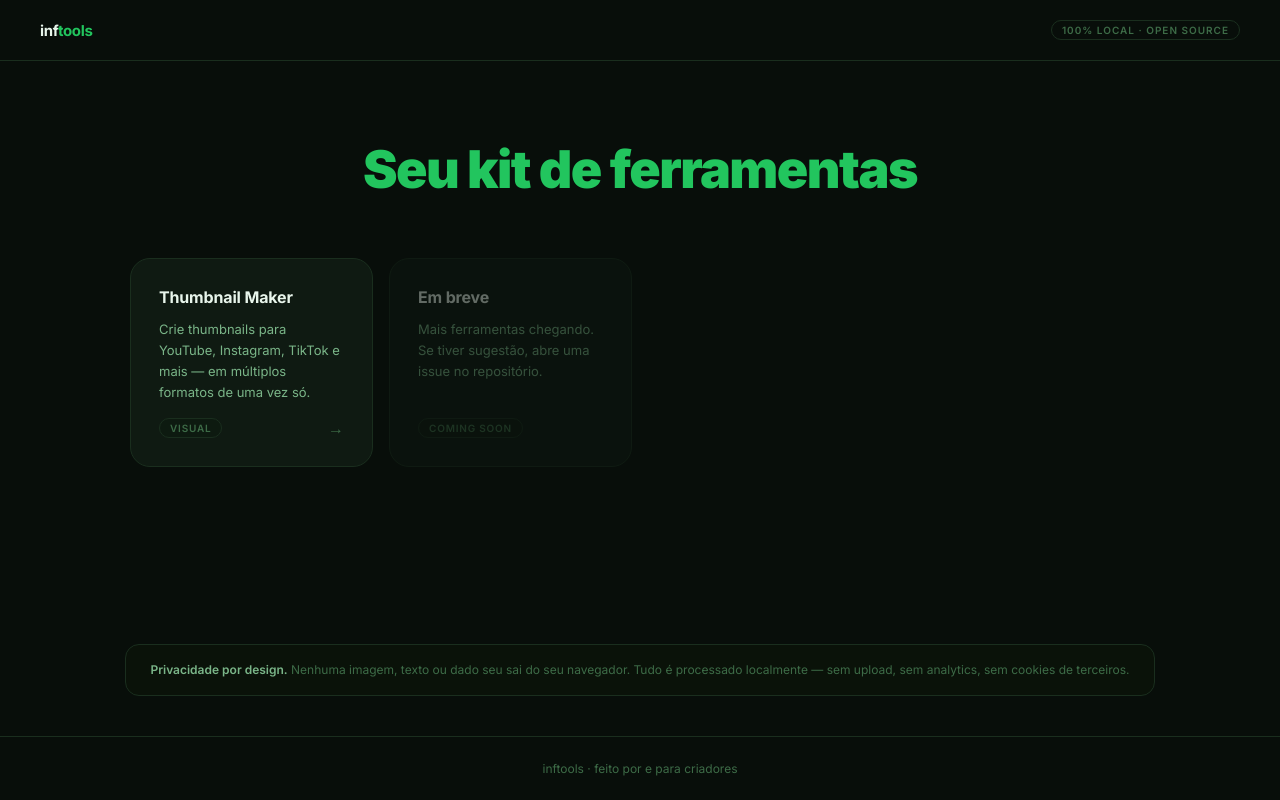
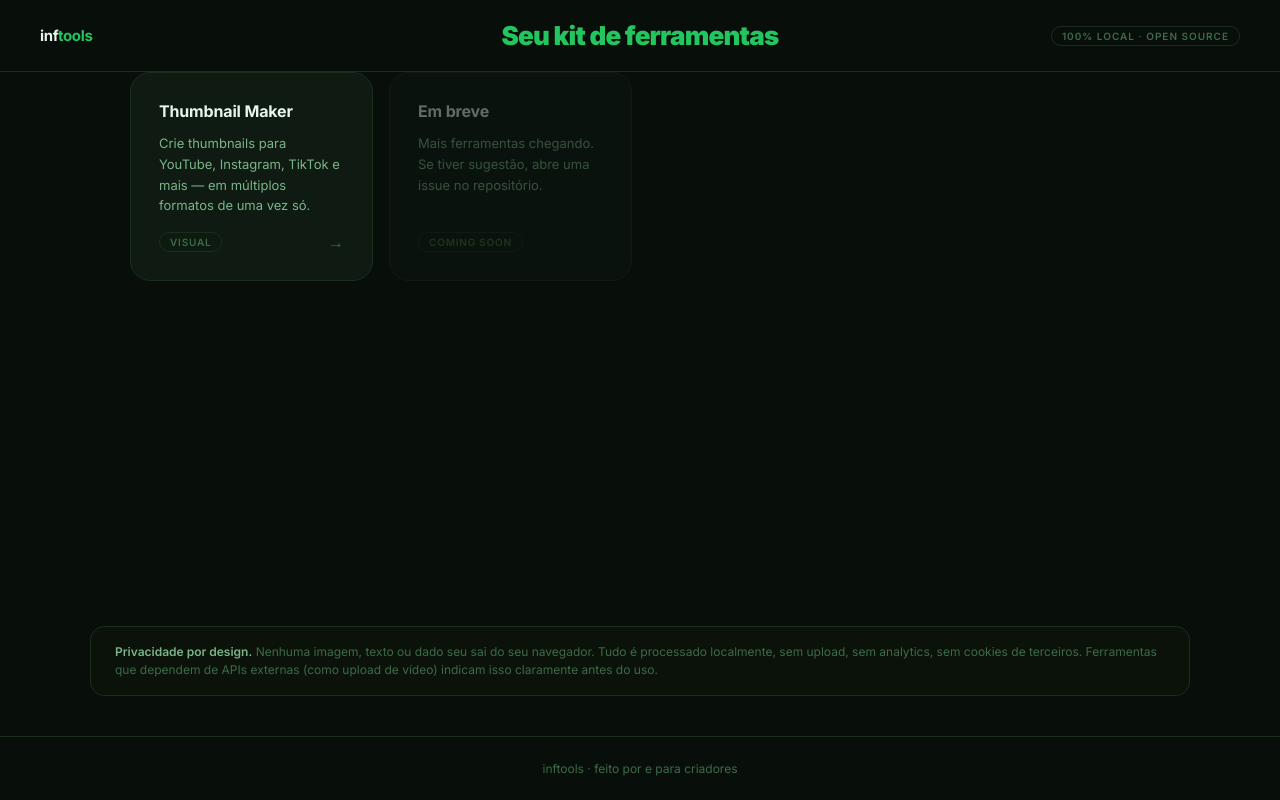
Before and after one commit to ThomazDiniz/inftools, a plain HTML site: page index.html in a window 1280 px wide. Drawn offline with Linux system fonts and the light colour scheme.

Commit message:
Update index.html

```diff
--- a/index.html
+++ b/index.html
@@ -35,12 +35,21 @@
 
   /* NAV */
   nav {
-    display: flex;
+    display: grid;
+    grid-template-columns: 1fr auto 1fr;
     align-items: center;
-    justify-content: space-between;
     padding: 20px 40px;
     border-bottom: 1px solid var(--border);
     flex-shrink: 0;
+  }
+
+  .nav-center {
+    text-align: center;
+    font-size: clamp(18px, 3vw, 26px);
+    font-weight: 800;
+    letter-spacing: -0.03em;
+    color: var(--accent);
+    justify-self: center;
   }
 
   .nav-logo {
@@ -63,20 +72,6 @@
     padding: 3px 10px;
   }
 
-  /* HERO */
-  .hero {
-    text-align: center;
-    padding: 80px 40px 60px;
-    flex-shrink: 0;
-  }
-
-  .hero h1 {
-    font-size: clamp(28px, 5vw, 52px);
-    font-weight: 800;
-    letter-spacing: -0.03em;
-    line-height: 1.1;
-    color: var(--accent);
-  }
 
   /* TOOLS GRID */
   .tools-section {
@@ -219,12 +214,9 @@
 
 <nav>
   <div class="nav-logo">inf<span>tools</span></div>
-  <div class="nav-badge">100% local · open source</div>
+  <div class="nav-center">Seu kit de ferramentas</div>
+  <div class="nav-badge" style="justify-self:end">100% local · open source</div>
 </nav>
-
-<section class="hero">
-  <h1>Seu kit de ferramentas</h1>
-</section>
 
 <main class="tools-section">
   <div class="tools-grid">
@@ -250,7 +242,7 @@
 </main>
 
 <div class="privacy-strip">
-  <span><strong>Privacidade por design.</strong> Nenhuma imagem, texto ou dado seu sai do seu navegador. Tudo é processado localmente — sem upload, sem analytics, sem cookies de terceiros.</span>
+  <span><strong>Privacidade por design.</strong> Nenhuma imagem, texto ou dado seu sai do seu navegador. Tudo é processado localmente, sem upload, sem analytics, sem cookies de terceiros. Ferramentas que dependem de APIs externas (como upload de vídeo) indicam isso claramente antes do uso.</span>
 </div>
 
 <footer>inftools · feito por e para criadores</footer>
```
